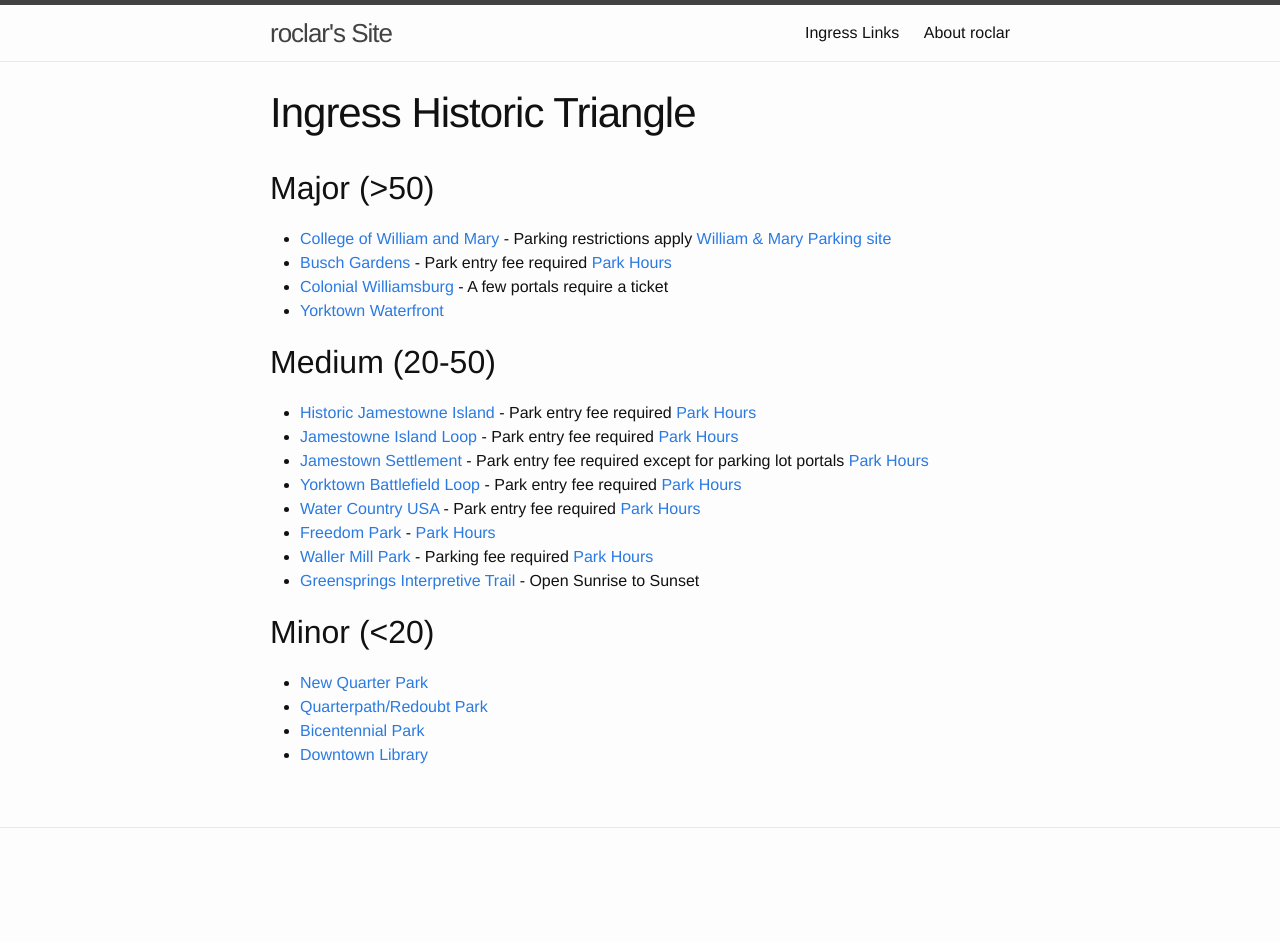
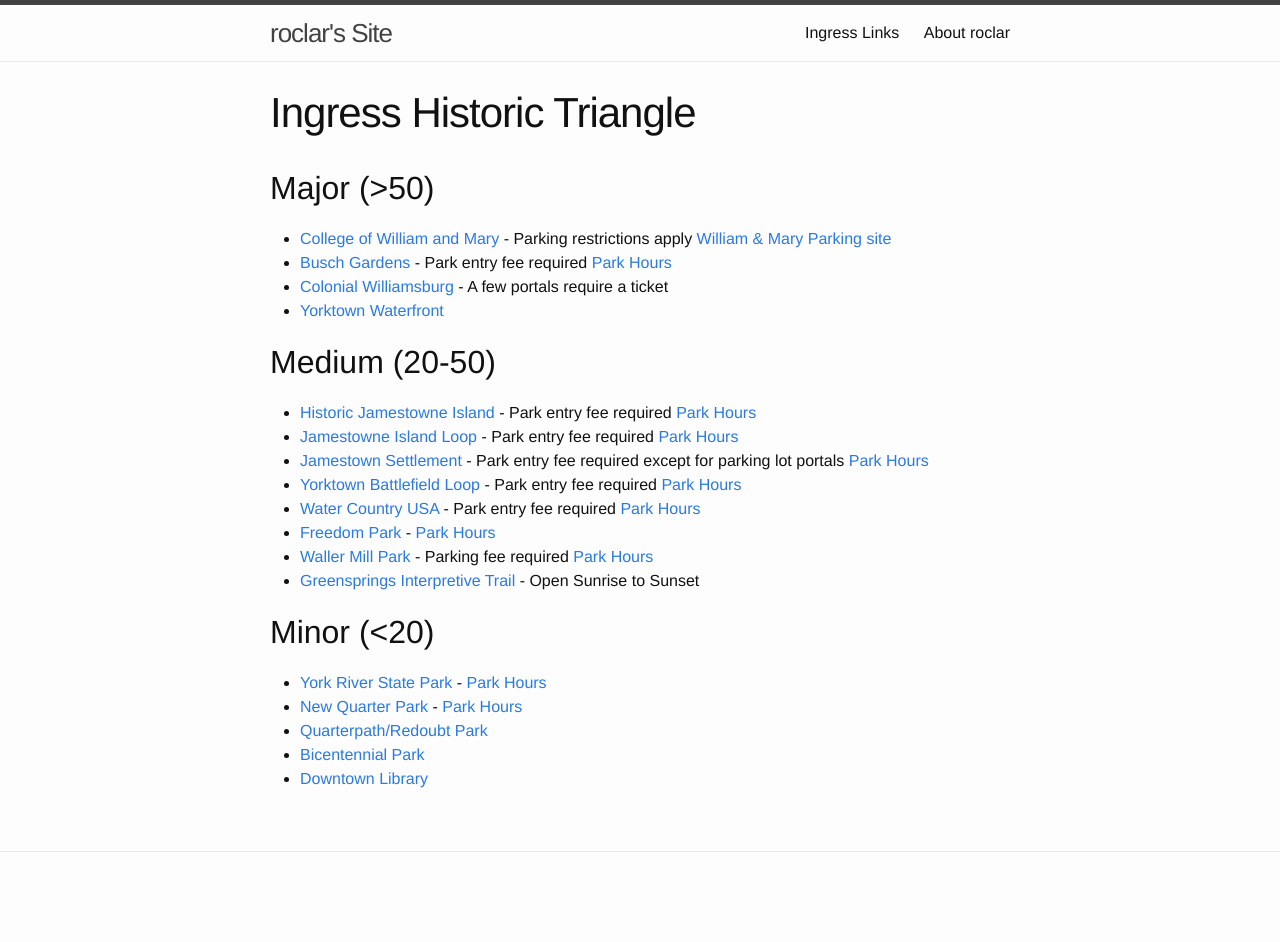
Before and after one commit to roclar/roclar.github.io, a Jekyll site: the page built from ingressHT.md, in a window 1280 px wide. Built offline with Jekyll 4.4.1, drawn with Linux system fonts in a browser that asks for light colours; before the commit the page ends 918 px from its top, so only the background shows below that.

Commit message:
Added York River State Park

```diff
--- a/ingressHT.md
+++ b/ingressHT.md
@@ -24,7 +24,8 @@
 
 ## Minor (<20)
 
-- [New Quarter Park](https://www.ingress.com/intel?ll=37.294362,-76.645719&z=17&pll=37.294362,-76.645719)
+- [York River State Park](https://www.ingress.com/intel?ll=37.414438,-76.713439&z=17&pll=37.414438,-76.713439) - [Park Hours](http://www.dcr.virginia.gov/state-parks/york-river)
+- [New Quarter Park](https://www.ingress.com/intel?ll=37.294362,-76.645719&z=17&pll=37.294362,-76.645719) - [Park Hours](https://www.yorkcounty.gov/1816/New-Quarter-Park)
 - [Quarterpath/Redoubt Park](https://www.ingress.com/intel?ll=37.261773,-76.682305&z=17&pll=37.261773,-76.682305)
 - [Bicentennial Park](https://www.ingress.com/intel?ll=37.267359,-76.705748&z=17&pll=37.267359,-76.705748)
 - [Downtown Library](https://www.ingress.com/intel?ll=37.274054,-76.708314&z=17&pll=37.274054,-76.708314)
```
